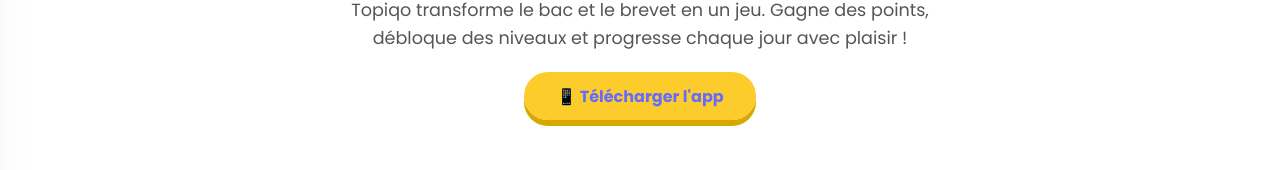
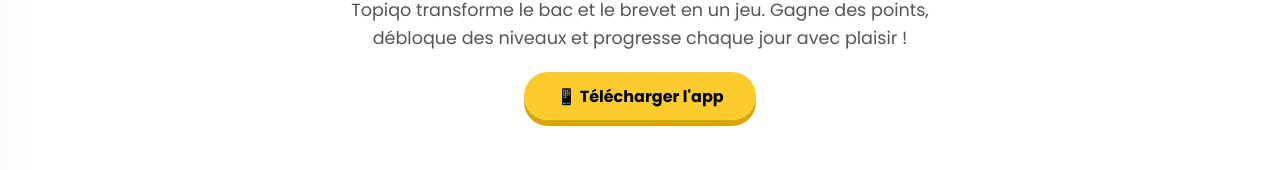
Before and after one commit to MayaSmaoui/topiqo, a React (Vite) app: page / in a window 1280 px wide. Shown: the part 514-684 px from the top of the page. Built offline with nearby package versions, Linux system fonts and the light colour scheme.

Commit message:
color button

```diff
--- a/src/App.css
+++ b/src/App.css
@@ -1049,3 +1049,7 @@
 body[data-theme="dark"] .nav-link:hover { color: var(--topi-yellow); }
 body[data-theme="dark"] .burger span{ background: var(--icon); }
 /* … (pas besoin de dupliquer tout : le bloc @media ci-dessus couvre déjà les classes via variables) */
+
+.download-button {
+  color: #000000 !important;
+}
```
